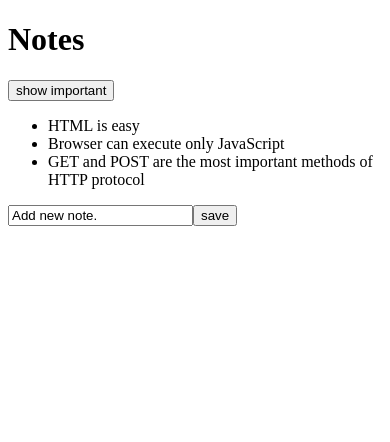
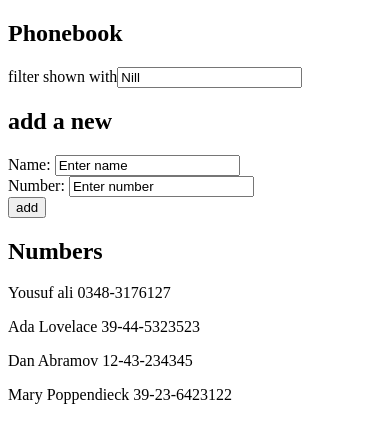
Before and after one commit to ousufali/Full-stack-open-2020, a React (Create React App) app: page / in a window 390 px wide. Shown: the top 442 px of the page. Built offline with nearby package versions, Linux system fonts and the light colour scheme; data requests are answered from the project's data file.

Commit message:
Part2_Form_Ex2.11(the-phonebook-step6)

```diff
--- a/db.json
+++ b/db.json
@@ -1,22 +1,24 @@
 {
-  "notes": [
+  "persons":[
     {
-      "id": 1,
-      "content": "HTML is easy",
-      "date": "2019-05-30T17:30:31.098Z",
-      "important": true
+      "name": "Yousuf ali",
+      "number": "0348-3176127",
+      "id": 1
     },
     {
-      "id": 2,
-      "content": "Browser can execute only JavaScript",
-      "date": "2019-05-30T18:39:34.091Z",
-      "important": false
+      "name": "Ada Lovelace",
+      "number": "39-44-5323523",
+      "id": 2
     },
     {
-      "id": 3,
-      "content": "GET and POST are the most important methods of HTTP protocol",
-      "date": "2019-05-30T19:20:14.298Z",
-      "important": true
+      "name": "Dan Abramov",
+      "number": "12-43-234345",
+      "id": 3
+    },
+    {
+      "name": "Mary Poppendieck",
+      "number": "39-23-6423122",
+      "id": 4
     }
   ]
 }
--- a/src/components/App.js
+++ b/src/components/App.js
@@ -1,80 +1,57 @@
 import React, { useState, useEffect } from 'react'
-import Notes from './Note'
 import axios from 'axios'
+import Filter from './Filter'
+import Personform from './Personform'
+import Person from './Person'
 
 
 
 const App = () => {
-    // console.log(props)
-    const [notes, setNote] = useState([])
-    const [newNote, SetNewNote] = useState('Add new note.')
-    const [showall, setshowall] = useState(true)
+    const [person, setperson] = useState([])
+    const [newname, setnewname] = useState('Enter name')
+    const [newnumber, setnewnumber] = useState('Enter number')
+    const [search_name, set_search_name] = useState('Nill')
+    const [effectrender, seteffectrender] = useState(false)
 
-    // console.log(notes)
-
-    // const notestoshow = showall ? notes : notes.filter(note => note.important === true)
-    const notestoshow = showall ? notes : notes.filter(note => note.important)
-
-    const HandleNoteChange = (event) => {
-        // console.log(event.target)
-        console.log(event.target.value)
-        SetNewNote(event.target.value)
-    }
-
-    const addNote = (event) => {
-        event.preventDefault()
-        const noteObject = {
-            content: newNote,
-            date: new Date().toISOString(),
-            important: Math.random() < 0.5,
-            id: notes.length + 1
-        }
-        setNote(notes.concat(noteObject))
-        SetNewNote('')
-        // console.log(notes)
-    }
-
+    // console.log(person.length)
     useEffect(() => {
         console.log("Effect")
 
-        axios
-            .get('http://localhost:3001/notes')
+        axios.get('http://localhost:3001/persons')
             .then(
                 (response) => {
-                    // console.log(response)
-                    console.log("Promise fulfilled")
-                    setNote(response.data)
+                    console.log("promise fulfilled")
+                    setperson(response.data)
+                    seteffectrender(false)
 
                 }
             )
-    }, [])
 
-    console.log('render', notes.length, 'notes')
+    }, [effectrender])
+
+
 
     return (
         <div>
 
+            <h2>
+                Phonebook
+            </h2>
 
-            <h1>Notes</h1>
-            <div>
-                <button onClick={() => setshowall(!showall)} >
-                    show {showall ? 'important' : 'all'}
-                </button>
-            </div>
-            <ul>
-                {notestoshow.map((note) => <Notes key={note.id} note={note} />
+            <Filter search_name={search_name} set_search_name={set_search_name} person={person} />
 
-                )}
-            </ul>
 
-            <form onSubmit={addNote}>
-                <input value={newNote} onChange={HandleNoteChange}>
+            <h2>
+                add a new
+            </h2>
 
-                </input>
-                <button type="submit">
-                    save
-                </button>
-            </form>
+            <Personform newname={newname} newnumber={newnumber} person={person} setnewname={setnewname} setnewnumber={setnewnumber} setperson={setperson} seteffectrender = {seteffectrender}/>
+
+
+            <h2>
+                Numbers
+            </h2>
+            <Person person={person} />
         </div>
     )
 
--- /dev/null
+++ b/src/components/Filter.js
@@ -0,0 +1,49 @@
+import React from 'react'
+
+const Filter = ({ search_name, set_search_name,person }) => {
+
+
+    const handlesearchname = (event) => set_search_name(event.target.value);
+
+    const findcontact = (to_search_contact) => {
+        let x_name = to_search_contact.name.toLowerCase()
+        let y_name = search_name.toLowerCase()
+        if (x_name === y_name) {
+            return (
+                <div>
+                    {to_search_contact.name} {to_search_contact.number}
+                </div>
+            )
+        }
+
+    }
+
+    const Result = () => {
+        const result = person.filter((to_search_contact) => findcontact(to_search_contact))
+        console.log(result)
+        // console.log(result.name)
+        if (result.length > 0) {
+            return (
+                <div>
+                    {result[0].name} {result[0].number}
+                </div>
+            )
+        } else {
+            return (
+                <></>
+            )
+        }
+    }
+
+    return (
+        < form >
+            filter shown with
+            <input value={search_name} onChange={handlesearchname} >
+            </input>
+            <div>
+                <Result />
+            </div>
+        </form >
+    )
+}
+export default Filter
--- a/src/components/Note.js
+++ /dev/null
@@ -1,10 +0,0 @@
-import React from 'react'
-
-const Note= ({note})=>
-{
-    return(
-        <li>{note.content}</li>
-    )
-}
-
-export default Note
--- /dev/null
+++ b/src/components/Person.js
@@ -0,0 +1,14 @@
+import React from 'react'
+
+const Person = ({person}) => {
+
+
+    return (
+        <div>
+            {person.map((contact) => <p key={contact.name.length + Math.random()}> {contact.name} {contact.number}</p>)}
+        </div>
+
+    )
+}
+
+export default Person
--- /dev/null
+++ b/src/components/Personform.js
@@ -0,0 +1,72 @@
+import React from 'react'
+
+const Personform = ({ newname, newnumber, person, setnewname, setnewnumber, setperson ,seteffectrender}) => {
+
+    const handle_name_change = (event) => {
+
+        // console.log(event.target.value)
+        setnewname(event.target.value)
+    }
+    const handel_number_change = (event) => {
+        setnewnumber(event.target.value)
+    }
+
+
+    const addnewcontact = (event) => {
+        event.preventDefault()
+        var already_have = false
+
+        const newobject = {
+            name: newname,
+            number: newnumber
+        }
+
+        // const already_have = person.filter((contact)=> contact.name === newname ? true :false)
+        // console.log(already_have)
+        // console.log(newname)
+
+        person.forEach((contact) => {
+            if (contact.name === newname) {
+                already_have = true
+            }
+        })
+
+        // console.log(already_have)
+        // console.log(newname)
+
+        if (!already_have) {
+            setperson(person.concat(newobject))
+            setnewname('')
+            setnewnumber('')
+            seteffectrender(true)
+        } else {
+            alert(newname + ' is already added to phonebook');
+        }
+
+
+    }
+
+
+
+
+    return (
+        <form>
+            <div>
+                Name: <input value={newname} onChange={handle_name_change} />
+
+            </div>
+            <div>
+                Number: <input value={newnumber} onChange={handel_number_change} />
+            </div>
+
+            <div>
+                <button type="submit" onClick={addnewcontact} >
+                    add
+        </button>
+            </div>
+
+        </form>
+    )
+}
+
+export default Personform
--- a/src/index.js
+++ b/src/index.js
@@ -4,8 +4,7 @@ import ReactDOM from 'react-dom'
 import App from './components/App'
 
 
-
 ReactDOM.render(
-    <App  />,
+    <App />,
     document.getElementById('root')
 )
```
